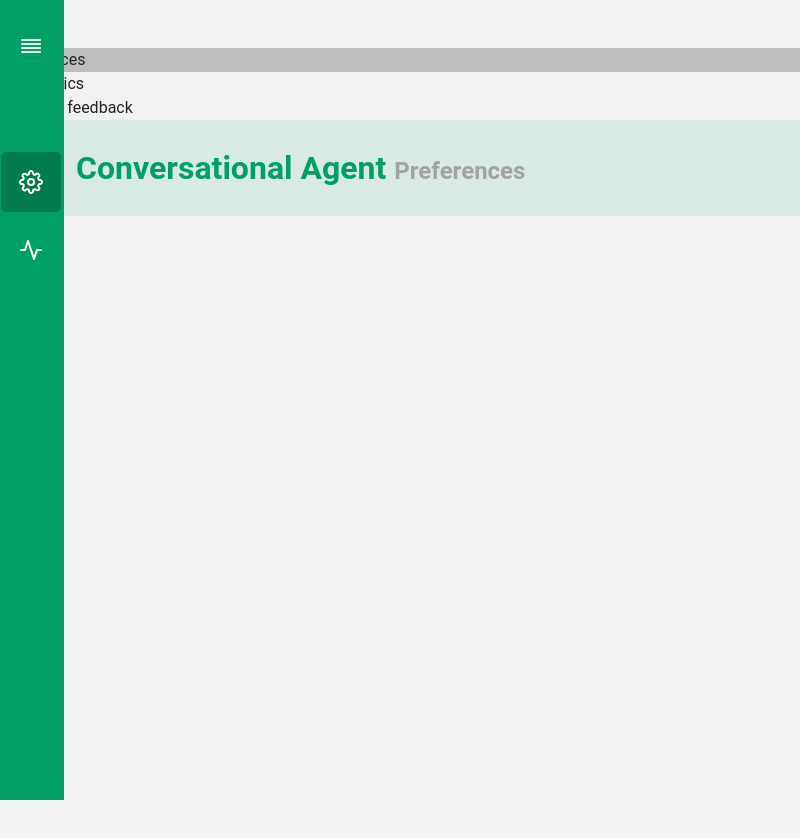
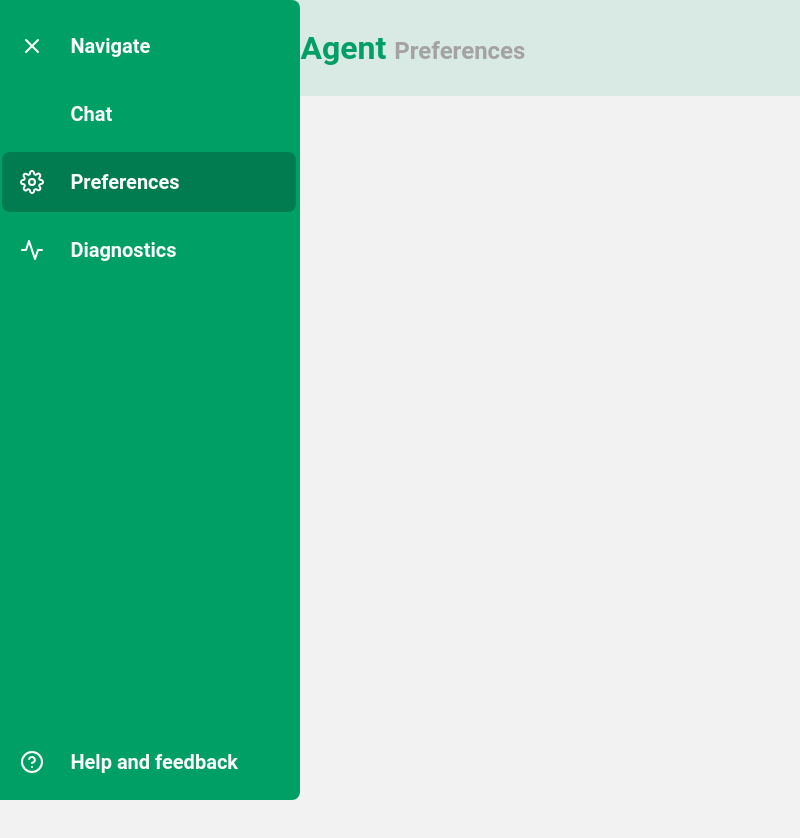
Before and after one commit to dev-kasibhatla/gsoc-conversationalAgent, an Electron app: page application/src/settings.html in a window 800 px wide. Both pictures are taken after a click on the element 31 px from the left and 46 px from the top of the page. After the commit the page ends 800 px from the top, so only its background shows below. Drawn offline with nearby package versions, Linux system fonts and the light colour scheme.

Commit message:
Fix navigation UI and make it functional

```diff
--- a/application/assets/css/main.css
+++ b/application/assets/css/main.css
@@ -251,6 +251,8 @@ body {
     background-color: var(--main-color);
     z-index: 10;
     position: fixed;
+    border-top-right-radius: 8px;
+    border-bottom-right-radius: 8px;
 }
 
 .nav-icon-template {
@@ -273,6 +275,11 @@ body {
     margin-top: 16px;
 }
 
+.nav-icon-close {
+    background-image: url("../svgs/nav-close.svg");
+    margin-top: 16px;
+}
+
 .nav-icon-chat {
     background-image: url("../svgs/nav-chat.svg");
 }
@@ -285,6 +292,95 @@ body {
     background-image: url("../svgs/nav-diagnostics.svg");
 }
 
+.nav-icon-help {
+    background-image: url("../svgs/nav-help.svg");
+}
+
+.sidenav-opened {
+    width: 300px;
+}
+
+.sidenav {
+    height: 100vh;
+    width: 0px;
+    position: fixed;
+    background-color: var(--main-color);
+    transition: 0.3s;
+    border-top-right-radius: 8px;
+    border-bottom-right-radius: 8px;
+}
+
+.nav-z {
+    z-index: -15;
+}
+
+.sidenav-element {
+    height: 60px;
+    width: 98%;
+    margin-left: 0.8%;
+    margin-top: 8px;
+    /* background-color: var(--grey-btn-color); */
+    border-radius: 8px;
+    background-repeat: no-repeat;
+    background-position: left;
+}
+
+.sidenav-element:hover {
+    cursor: pointer;
+    background-color: var(--grey-btn-color);
+}
+
 .nav-selected {
     background-color: var(--grey-btn-color);
 }
+
+.nav-selected:hover {
+    cursor: default;
+}
+
+.sidenav-element-no-hover {
+    height: 60px;
+    width: 98%;
+    margin-left: 0.8%;
+    margin-top: 16px;
+    /* background-color: var(--grey-btn-color); */
+}
+
+.sidenav-opened-text {
+    color: var(--light-text-color);
+    line-height: 60px;
+    font-size: 20px;
+    font-weight: 700;
+}
+
+.sidenav-opened-icon {
+    float: left;
+    height: 60px;
+    width: 60px;
+    margin-top: 0px;
+    margin-right: 8px;
+    background-repeat: no-repeat;
+    background-position: center;
+    /* background-color: var(--grey-btn-color); */
+}
+
+.sidenav-opened-icon-hover {
+    float: left;
+    height: 60px;
+    width: 60px;
+    margin-top: 0px;
+    margin-right: 8px;
+    background-repeat: no-repeat;
+    background-position: center;
+    border-radius: 8px;
+}
+
+.sidenav-opened-icon-hover:hover {
+    cursor: pointer;
+    background-color: var(--grey-btn-color);
+}
+
+.sidenav-element-bottom {
+    position: absolute;
+    bottom: 8px;
+}
--- /dev/null
+++ b/application/src/nav.js
@@ -0,0 +1,58 @@
+console.log('nav js called');
+
+let printLogs = true;
+function logv(message) {
+    if(printLogs) {
+        console.log(message);
+    }
+}
+makeNamesTransparent(true);
+function openNav(navIndex) {
+    makeNamesTransparent(false);
+    logv('nav opened with index '+navIndex);
+    document.getElementById("sidenav").style.zIndex = 15;
+    document.getElementById("sidenav").style.width = "300px";
+}
+
+function closeNav(navIndex) {
+    makeNamesTransparent(true);
+    logv('nav closed with index '+navIndex);
+    document.getElementById("sidenav").style.zIndex = -15;
+    document.getElementById("sidenav").style.width = "0px";
+    document.getElementById("sidenav").style.color = "transparent";
+}
+
+function makeNamesTransparent(should) {
+    if(should) {
+        document.getElementsByName("nav-text").forEach(function(text){
+            text.style.color = "transparent";
+        });
+    }else{
+        document.getElementsByName("nav-text").forEach(function(text){
+            text.style.color = "var(--light-text-color)";
+        });
+    }
+}
+
+const NAV_CHAT = 0, NAV_SETTINGS=1, NAV_DIAGNOSTICS=2, NAV_HELP=3;
+
+function navigatoTo(navIndex) {
+    closeNav(navIndex);
+    switch (navIndex) {
+        case NAV_CHAT:
+            logv('navigating to chat page');
+            location.replace("index.html");
+            break;
+        case NAV_SETTINGS:
+            logv('navigating to settings page');
+            location.replace("settings.html");
+            break;
+        case NAV_DIAGNOSTICS:
+            logv('navigating to diagnostics page');
+            location.replace("diagnostics.html");
+            break;
+        default:
+            logv('unknown navigation index '+navIndex);
+            break;
+    }
+}
```
Also changed, not shown: application/src/index.html (+34 -3 lines).
